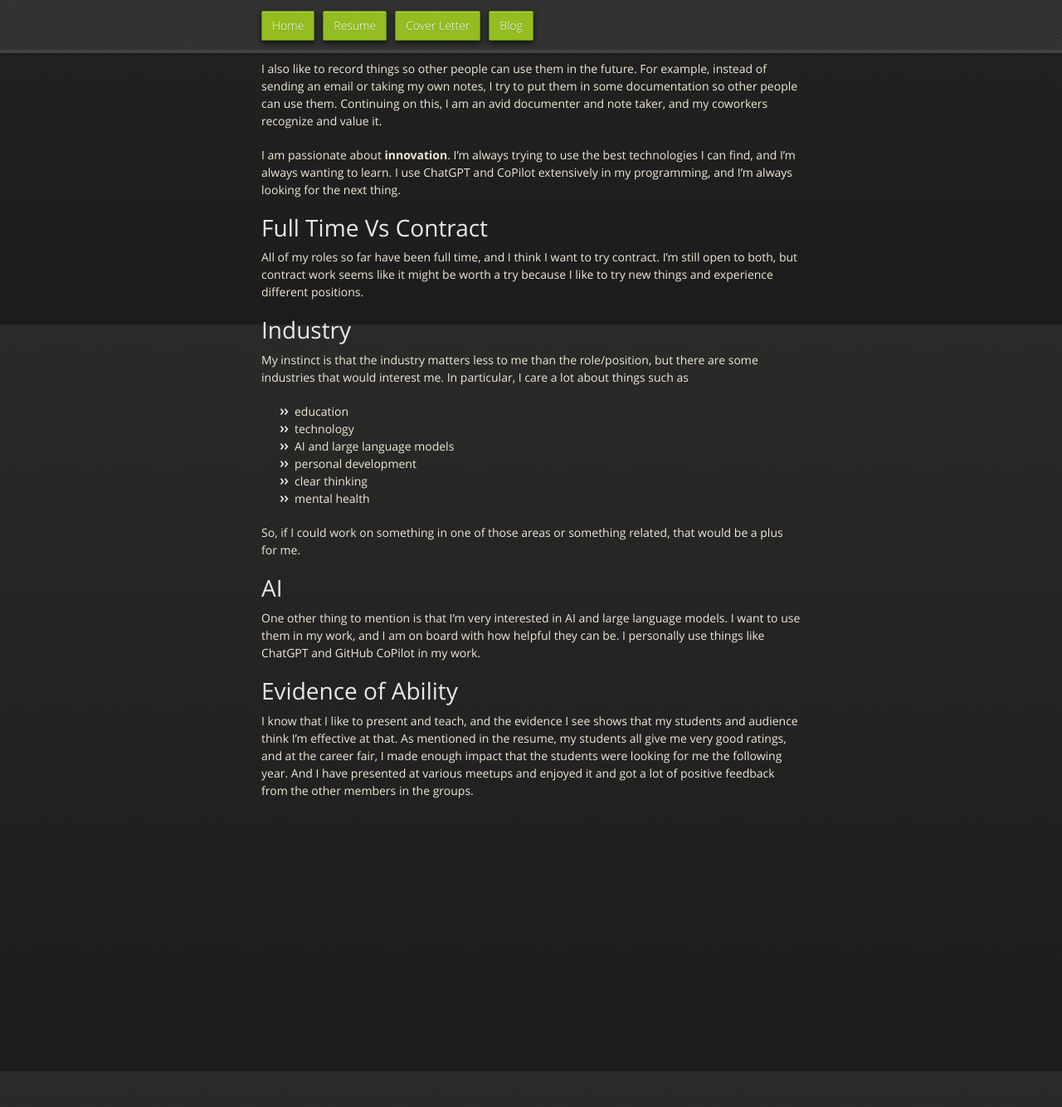
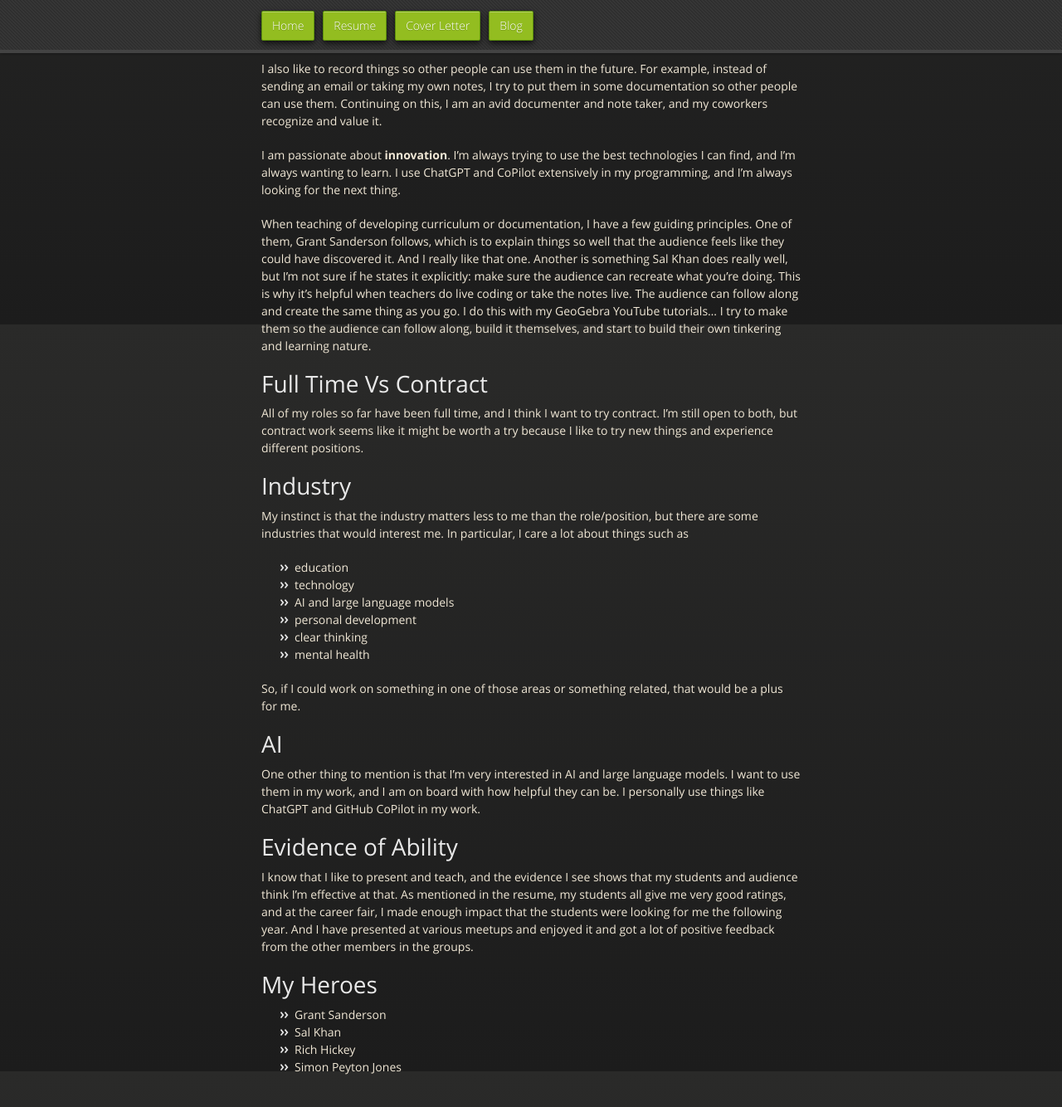
Before and after one commit to GSmithApps/GSmithApps, a Jekyll site: the page built from cover-letter.md, in a window 1280 px wide and 1400 px high, scrolled down 509 px. Shown: the top 1334 px of the window at 83% size. Built offline with Jekyll 4.4.1, drawn with Linux system fonts in a browser that asks for light colours; our own code applies the rules of GitHub Pages for plain Markdown files; before the commit the page ends 1582 px from its top, so only the background shows below that.

Commit message:
addition

```diff
--- a/cover-letter.md
+++ b/cover-letter.md
@@ -35,6 +35,20 @@ always wanting to learn. I use ChatGPT and CoPilot
 extensively in my programming, and I'm always
 looking for the next thing.
 
+When teaching of developing curriculum or documentation,
+I have a few guiding principles. One of them, Grant Sanderson
+follows, which is to explain things so well that the
+audience feels like they could have discovered it. And
+I really like that one. Another is something Sal Khan
+does really well, but I'm not sure if he states it
+explicitly: make sure the audience can recreate what
+you're doing. This is why it's helpful when teachers
+do live coding or take the notes live. The audience can
+follow along and create the same thing as you go.
+I do this with my GeoGebra YouTube tutorials... I try
+to make them so the audience can follow along, build
+it themselves, and start to build their own
+tinkering and learning nature.
 
 
 # Full Time Vs Contract
@@ -77,3 +91,10 @@ students were looking for me the following year.
 And I have presented at various meetups and enjoyed it and
 got a lot of positive feedback from the other members in the
 groups.
+
+# My Heroes
+
+- Grant Sanderson
+- Sal Khan
+- Rich Hickey
+- Simon Peyton Jones
```
